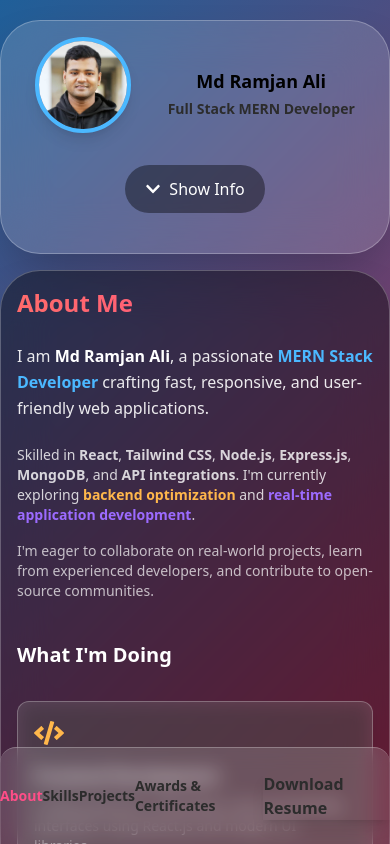
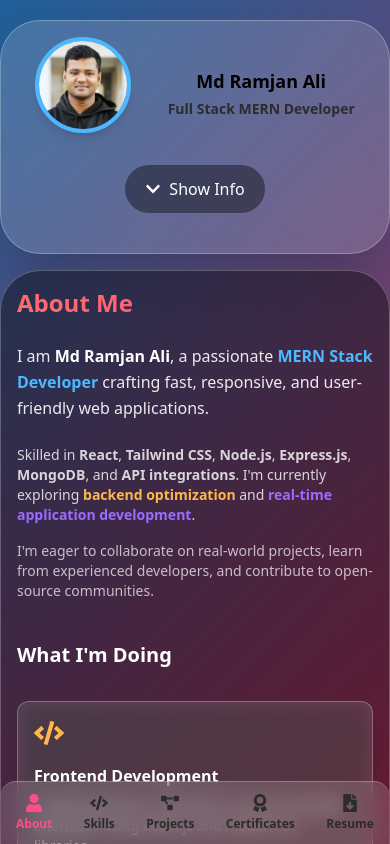
Before and after one commit to niloyahmadramjan/niloyahmadramjan-portfolio, a React (Vite) app: page / in a window 390 px wide. Shown: the top 844 px of the page. Built offline with nearby package versions, Linux system fonts and the light colour scheme.

Commit message:
updated mobile view navbar

```diff
--- a/src/Layout/MainLayout.jsx
+++ b/src/Layout/MainLayout.jsx
@@ -1,7 +1,14 @@
-import React from 'react'
-import { Outlet, NavLink } from 'react-router' // make sure it's 'react-router-dom'
-import Sidebar from '../components/Sidebar'
-import resume from '../assets/resume.pdf'
+import React from "react";
+import { Outlet, NavLink } from "react-router"; // make sure it's 'react-router-dom'
+import Sidebar from "../components/Sidebar";
+import resume from "../assets/resume.pdf";
+import {
+  FaUser,
+  FaCode,
+  FaProjectDiagram,
+  FaAward,
+  FaFileDownload,
+} from "react-icons/fa";
 
 export default function MainLayout() {
   return (
@@ -32,75 +39,92 @@ export default function MainLayout() {
           <nav
             className="
     fixed bottom-0 left-0 w-full
-              flex justify-around items-center
+    flex justify-between items-center
     border-t border-white/25
     bg-white/15
     backdrop-blur-md
     rounded-tl-2xl rounded-tr-2xl
-              py-6
+    py-3 px-4
     z-50
     text-[#2C2C2C]
     font-semibold
     lg:hidden
   "
             style={{
-              borderTopLeftRadius: '1rem',
-              borderTopRightRadius: '1rem',
-              borderTop: '1px solid rgba(255, 255, 255, 0.25)',
-              background: 'rgba(255, 255, 255, 0.15)',
-              backdropFilter: 'blur(10px)',
+              borderTopLeftRadius: "1rem",
+              borderTopRightRadius: "1rem",
+              borderTop: "1px solid rgba(255, 255, 255, 0.25)",
+              background: "rgba(255, 255, 255, 0.15)",
+              backdropFilter: "blur(10px)",
             }}
           >
             <NavLink
               to="/"
               end
               className={({ isActive }) =>
-                `transition-colors duration-300 text-sm ${
-                  isActive ? 'text-[#FF4E88]' : 'hover:text-[#FF4E88]'
+                `transition-colors duration-300 text-xs flex flex-col items-center ${
+                  isActive
+                    ? "text-[#FF4E88]"
+                    : "text-[#2C2C2C] hover:text-[#FF4E88]"
                 }`
               }
             >
-              About
+              <FaUser className="text-lg mb-1" />
+              <span>About</span>
             </NavLink>
+
             <NavLink
               to="/resume"
               end
               className={({ isActive }) =>
-                `transition-colors duration-300 text-sm ${
-                  isActive ? 'text-[#FF4E88]' : 'hover:text-[#FF4E88]'
+                `transition-colors duration-300 text-xs flex flex-col items-center ${
+                  isActive
+                    ? "text-[#FF4E88]"
+                    : "text-[#2C2C2C] hover:text-[#FF4E88]"
                 }`
               }
             >
-             Skills
+              <FaCode className="text-lg mb-1" />
+              <span>Skills</span>
             </NavLink>
+
             <NavLink
               to="/projects"
               end
               className={({ isActive }) =>
-                `transition-colors duration-300 text-sm ${
-                  isActive ? 'text-[#FF4E88]' : 'hover:text-[#FF4E88]'
+                `transition-colors duration-300 text-xs flex flex-col items-center ${
+                  isActive
+                    ? "text-[#FF4E88]"
+                    : "text-[#2C2C2C] hover:text-[#FF4E88]"
                 }`
               }
             >
-              Projects
+              <FaProjectDiagram className="text-lg mb-1" />
+              <span>Projects</span>
             </NavLink>
+
             <NavLink
               to="/awards"
               end
               className={({ isActive }) =>
-                `transition-colors duration-300 text-sm ${
-                  isActive ? 'text-[#FF4E88]' : 'hover:text-[#FF4E88]'
+                `transition-colors duration-300 text-xs flex flex-col items-center ${
+                  isActive
+                    ? "text-[#FF4E88]"
+                    : "text-[#2C2C2C] hover:text-[#FF4E88]"
                 }`
               }
             >
-           Awards & Certificates
+              <FaAward className="text-lg mb-1" />
+              <span>Certificates</span>
             </NavLink>
+
             <a
               href={resume}
               download="mernstack-resume-ramjan.pdf"
-              className="transition-colors duration-300 cursor-pointer hover:text-[#FF4E88] shadow-lg "
+              className="transition-colors duration-300 cursor-pointer text-[#2C2C2C] hover:text-[#FF4E88] text-xs flex flex-col items-center"
             >
-              Download Resume
+              <FaFileDownload className="text-lg mb-1" />
+              <span>Resume</span>
             </a>
           </nav>
 
@@ -108,10 +132,10 @@ export default function MainLayout() {
           <div
             className="flex-1 rounded-[2.5rem] shadow-2xl backdrop-blur-xl relative flex flex-col"
             style={{
-              background: 'rgba(0, 0, 0, 0.4)',
-              border: '1px solid rgba(255, 255, 255, 0.25)',
-              marginTop: '1rem',
-              height: 'calc(100vh - 6rem)', // adjust height to avoid overflow
+              background: "rgba(0, 0, 0, 0.4)",
+              border: "1px solid rgba(255, 255, 255, 0.25)",
+              marginTop: "1rem",
+              height: "calc(100vh - 6rem)", // adjust height to avoid overflow
             }}
           >
             {/* Sticky Desktop Navbar */}
@@ -131,10 +155,10 @@ export default function MainLayout() {
                 self-start ml-auto
               "
               style={{
-                borderBottomLeftRadius: '1rem',
-                borderBottom: '1px solid rgba(255, 255, 255, 0.03)',
-                background: 'rgba(255, 255, 255, 0.15)',
-                backdropFilter: 'blur(50px)',
+                borderBottomLeftRadius: "1rem",
+                borderBottom: "1px solid rgba(255, 255, 255, 0.03)",
+                background: "rgba(255, 255, 255, 0.15)",
+                backdropFilter: "blur(50px)",
               }}
             >
               <NavLink
@@ -142,7 +166,7 @@ export default function MainLayout() {
                 end
                 className={({ isActive }) =>
                   `transition-colors duration-300 cursor-pointer ${
-                    isActive ? 'text-[#FF4E88] shadow-lg' : 'text-gray-100'
+                    isActive ? "text-[#FF4E88] shadow-lg" : "text-gray-100"
                   }`
                 }
               >
@@ -153,7 +177,7 @@ export default function MainLayout() {
                 end
                 className={({ isActive }) =>
                   `transition-colors duration-300 cursor-pointer ${
-                    isActive ? 'text-[#FF4E88] shadow-lg' : 'text-gray-100'
+                    isActive ? "text-[#FF4E88] shadow-lg" : "text-gray-100"
                   }`
                 }
               >
@@ -164,7 +188,7 @@ Skills
                 end
                 className={({ isActive }) =>
                   `transition-colors duration-300 cursor-pointer ${
-                    isActive ? 'text-[#FF4E88] shadow-lg' : 'text-gray-100'
+                    isActive ? "text-[#FF4E88] shadow-lg" : "text-gray-100"
                   }`
                 }
               >
@@ -175,7 +199,7 @@ Skills
                 end
                 className={({ isActive }) =>
                   `transition-colors duration-300 cursor-pointer ${
-                    isActive ? 'text-[#FF4E88] shadow-lg' : 'text-gray-100'
+                    isActive ? "text-[#FF4E88] shadow-lg" : "text-gray-100"
                   }`
                 }
               >
@@ -186,7 +210,7 @@ Skills
                 end
                 className={({ isActive }) =>
                   `transition-colors duration-300 cursor-pointer ${
-                    isActive ? 'text-[#FF4E88] shadow-lg' : 'text-gray-100'
+                    isActive ? "text-[#FF4E88] shadow-lg" : "text-gray-100"
                   }`
                 }
               >
@@ -205,7 +229,7 @@ Skills
             <div
               className="overflow-auto flex-1 mt-4"
               style={{
-                maxHeight: 'calc(100% - 60px)', // Leave space for navbar
+                maxHeight: "calc(100% - 60px)", // Leave space for navbar
               }}
             >
               <Outlet />
@@ -214,5 +238,5 @@ Skills
         </main>
       </div>
     </div>
-  )
+  );
 }
```
Lines whose indentation alone changed are shown as unchanged.
